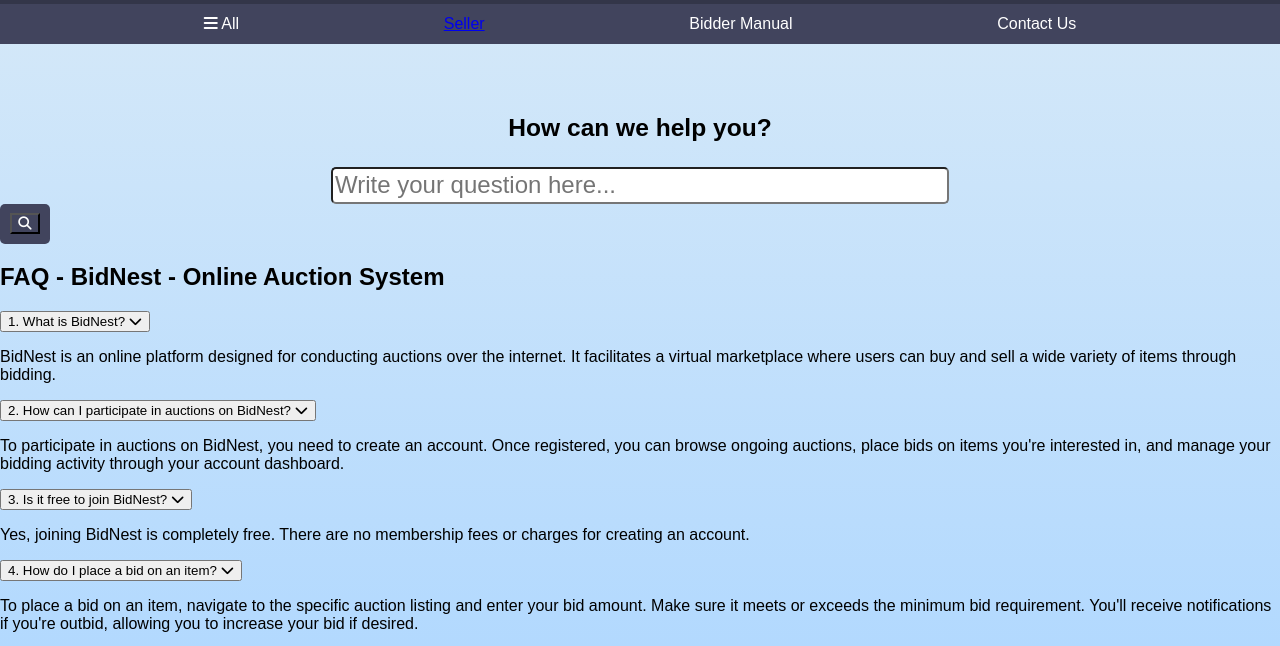
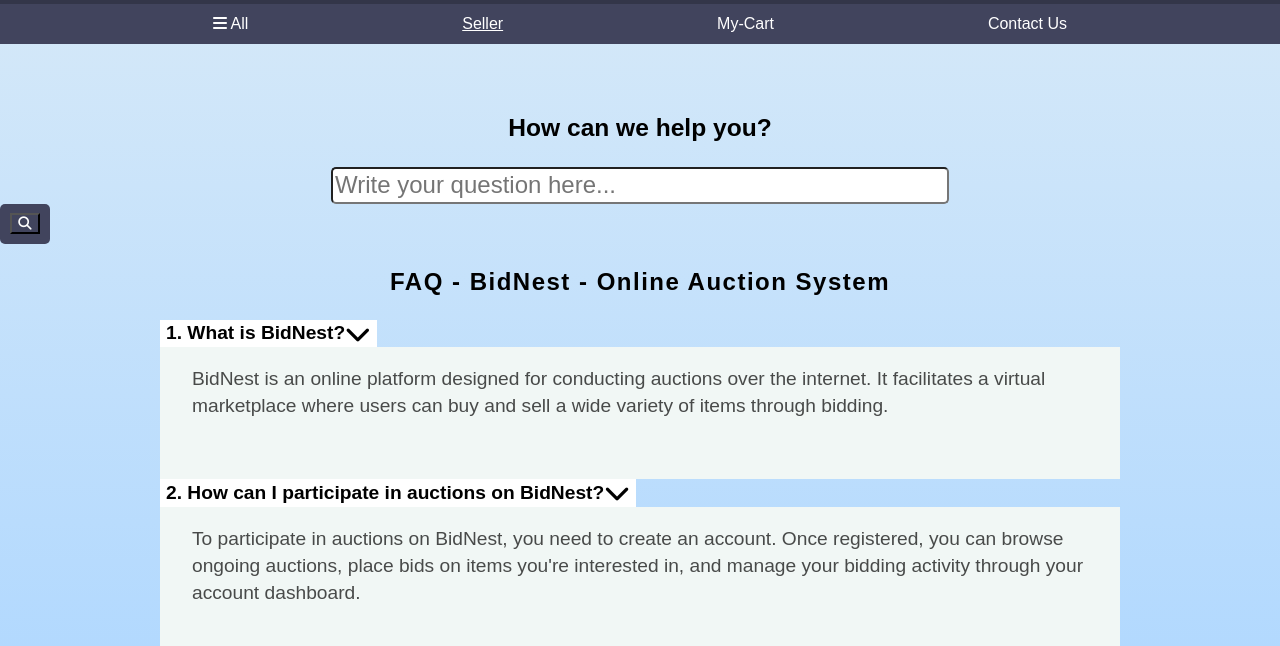
Before and after one commit to Vaibhav-Rawat03/BidNest, a plain HTML site: page frontend/FAQ.html in a window 1280 px wide. Shown: the part 70-716 px from the top of the page. Drawn offline with Linux system fonts and the light colour scheme.

Commit message:
FAQ modified

```diff
--- a/frontend/FAQ.html
+++ b/frontend/FAQ.html
@@ -3,7 +3,7 @@
 <head>
     <meta charset="UTF-8">
     <meta name="viewport" content="width=device-width, initial-scale=1.0">
-    <title>FAQS</title>
+    <title>Frequently Asked Questions</title>
     <link rel="stylesheet" href="https://cdnjs.cloudflare.com/ajax/libs/font-awesome/6.4.2/css/all.min.css" integrity="sha512-z3gLpd7yknf1YoNbCzqRKc4qyor8gaKU1qmn+CShxbuBusANI9QpRohGBreCFkKxLhei6S9CQXFEbbKuqLg0DA==" crossorigin="anonymous" referrerpolicy="no-referrer" />
     <link rel="stylesheet" href="util/FAQ.css">
 </head>
@@ -16,10 +16,10 @@
             </div>
             <div class="bitnest-text">BidNest</div>
             <a href="Signin.html" class="login-button border">Login</a>
-            <a href="About.html" target="_main" class="about-button border">About Us</a>
+            <a href="About.html" class="about-button border">About Us</a>
         </div>
 
-        <div class="panel">
+        <div class="panel1">
 
             <div class="panel-all border">
                 <i class="fa-solid fa-bars"></i>
@@ -27,9 +27,9 @@
             </div>
 
             <div class="Seller border">
-                <a href="Sellerlandingpage.html" target="_main">Seller</a>
+                <a href="Sellerlandingpage.html" style="color: #ffffff;">Seller</a>
             </div>
-            <div class="Bidder-Manual border">Bidder Manual</div>
+            <div class="My-Cart border">My-Cart</div>
             <div class="Contact-Us border">Contact Us</div>
         </div>
     </header>
@@ -48,9 +48,9 @@
 
     </div>
 
-    <h2>FAQ - BidNest - Online Auction System</h2>
+    <div class="wrapper">
 
-    <div class="wrapper">
+        <h2>FAQ - BidNest - Online Auction System</h2>
 
         <div class="faq">
             <button class="accordion">
--- a/frontend/util/FAQ.css
+++ b/frontend/util/FAQ.css
@@ -6,6 +6,7 @@
     background-position: center bottom 15%;
     margin: 0;
     padding: 0;
+    box-sizing: border-box;
 }
 
  .navbar {
@@ -120,7 +121,7 @@
     border-radius: 5px;
 }
 
-.panel {
+.panel1 {
     height: 40px;
     background-color: #41445d;
     display: flex;
@@ -128,3 +129,51 @@
     align-items: center;
     justify-content: space-evenly;
 }
+
+/* FAQS */
+
+.wrapper {
+    max-width: 75%;
+    margin: auto;
+}
+
+.wrapper > h2 {
+    margin: 1.5rem 0;
+    text-align: center;
+    letter-spacing: 1.5px;
+}
+
+.accordion {
+    background-color: white;
+    color: black;
+    cursor: pointer;
+    font-size: 1.2rem;
+    border: none;
+    outline: none;
+    transition: 0.4s;
+    display: flex;
+    justify-content: space-between;
+    align-items: center;
+    font-weight: bold;
+}
+
+.accordion i {
+    font-size: 1.6rem;
+}
+
+.active, .accordion:hover {
+    background-color: #f1f7f5;
+}
+
+.pannel {
+    padding: 0 2rem 2.5rem 2rem;
+    background-color: white;
+    overflow: hidden;
+    background-color: #f1f7f5;
+}
+
+.pannel p {
+    color: rgba(0,0,0,0.7);
+    font-size: 1.2rem;
+    line-height: 1.4;
+}
```
